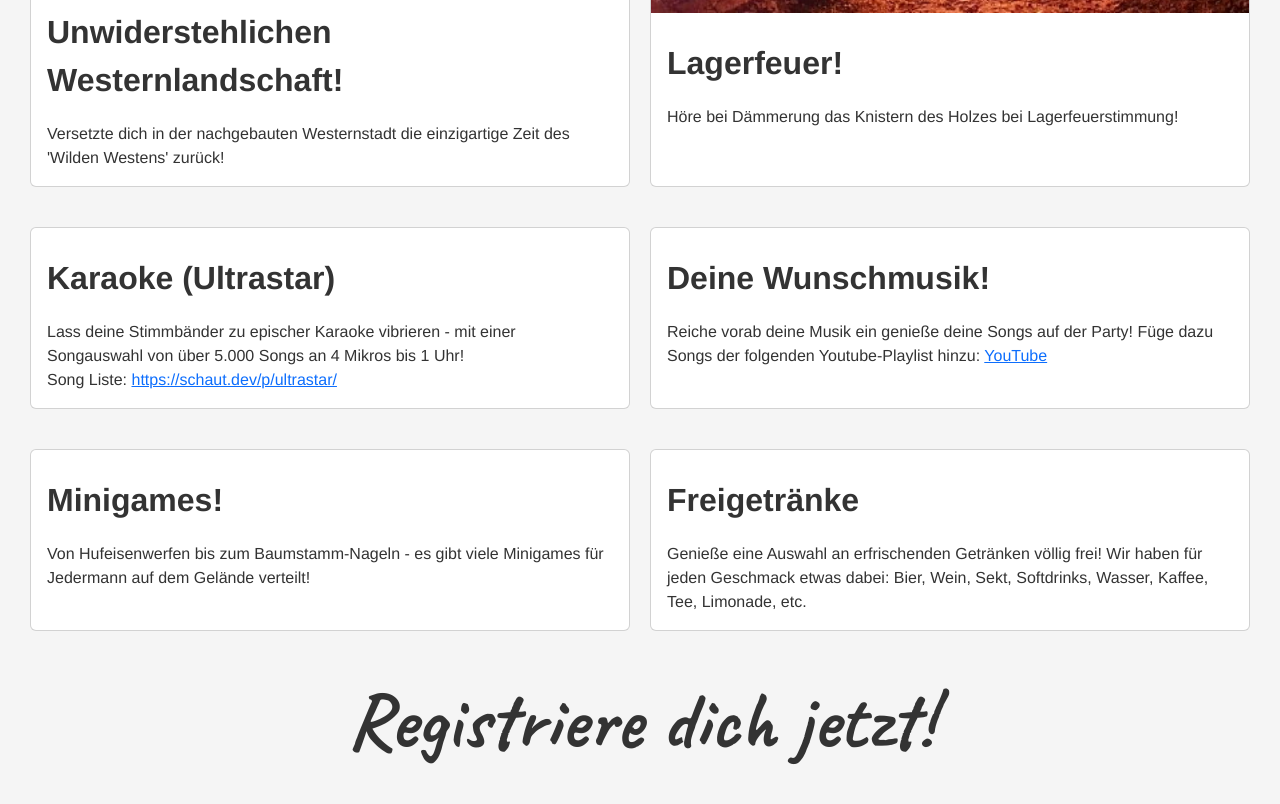
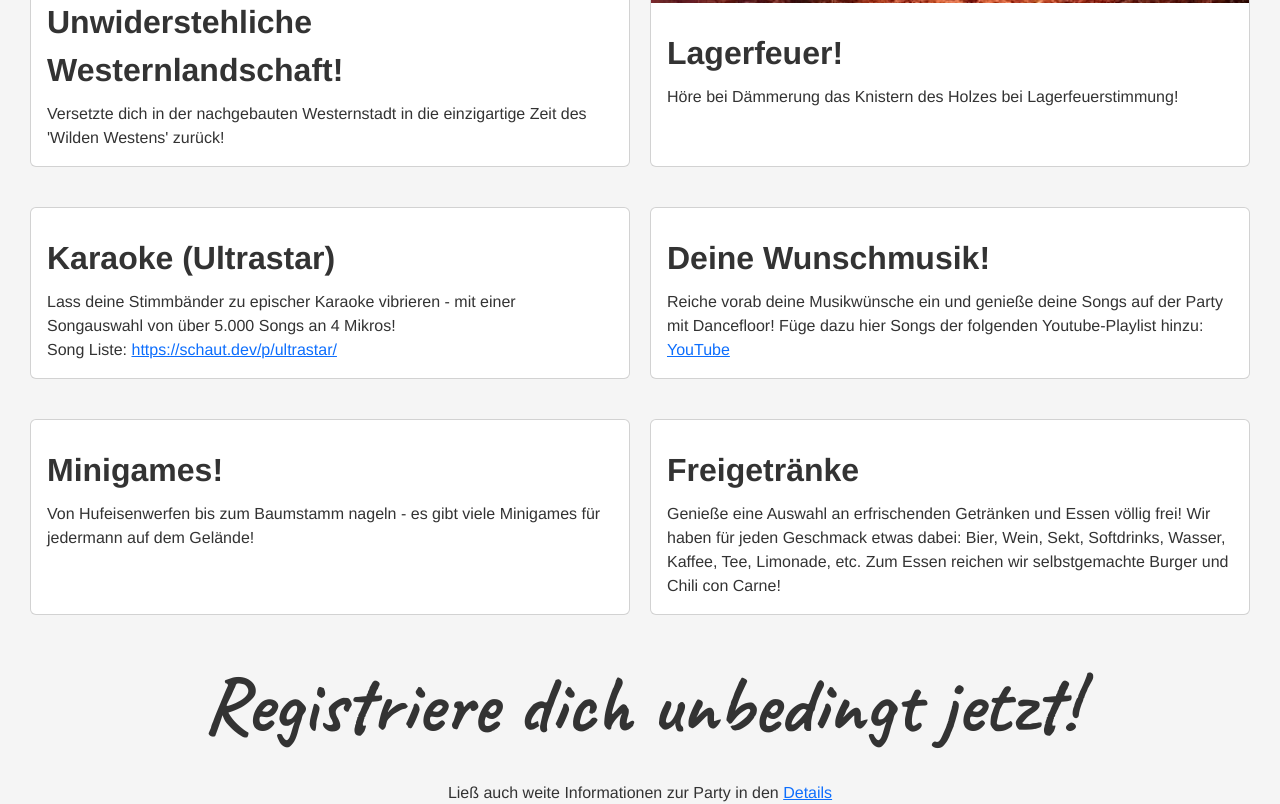
Before and after one commit to Terminus-12/Bday-Clemens, a Vue app: page / in a window 1280 px wide. Shown: the part 700-1504 px from the top of the page. Built offline with nearby package versions, Linux system fonts and the light colour scheme.

Commit message:
fix typos

```diff
--- a/src/assets/css/general_elements.css
+++ b/src/assets/css/general_elements.css
@@ -15,7 +15,7 @@ body {
 
 
 .capture {
-    padding: 10px 0;
+    padding: 10px 0 0;
 }
 
 .join_margin {
--- a/src/components/Home.vue
+++ b/src/components/Home.vue
@@ -22,6 +22,7 @@
         </div>
 
         <p class="capture center huge handwritten"><b>{{ join_title }}</b></p>
+        <p class="center" v-html="join_desc"></p>
 
         <div class="arrows">
             <img id="arrow-down" class="arrow" src="/svg/arrow-down-circle-fill.svg" alt="arrow-down">
@@ -46,8 +47,8 @@ export default {
             adds_title: "Was erwartet dich?",
             adds: [
             {
-              title: "Unwiderstehlichen Westernlandschaft!",
-              desc: "Versetzte dich in der nachgebauten Westernstadt die einzigartige Zeit des 'Wilden Westens' zurück!",
+              title: "Unwiderstehliche Westernlandschaft!",
+              desc: "Versetzte dich in der nachgebauten Westernstadt in die einzigartige Zeit des 'Wilden Westens' zurück!",
               img: "img/saloon.jpg"
             },
             {
@@ -57,28 +58,29 @@ export default {
             },
             {
                 title: "Karaoke (Ultrastar)",
-                desc: "Lass deine Stimmbänder zu epischer Karaoke vibrieren - mit einer Songauswahl von über 5.000 Songs an 4 Mikros bis 1 Uhr!<br>" +
+                desc: "Lass deine Stimmbänder zu epischer Karaoke vibrieren - mit einer Songauswahl von über 5.000 Songs an 4 Mikros!<br>" +
                     "Song Liste: <a href=\"https://schaut.dev/p/ultrastar/\">https://schaut.dev/p/ultrastar/</a>",
                 img: ""
             },
             {
                 title: "Deine Wunschmusik!",
-                desc: "Reiche vorab deine Musik ein genieße deine Songs auf der Party! " +
-                    "Füge dazu Songs der folgenden Youtube-Playlist hinzu: <a href=\"https://www.youtube.com/playlist?list=PLcvH4NFVrtUinn_GklT_iMMBks_6KtgSW&jct=Ef1Tj8sobrkZl6d0CWEDw69MA_9f9Q\" target='_blank'>YouTube</a>",
+                desc: "Reiche vorab deine Musikwünsche ein und genieße deine Songs auf der Party mit Dancefloor! " +
+                    "Füge dazu hier Songs der folgenden Youtube-Playlist hinzu: <a href=\"https://www.youtube.com/playlist?list=PLcvH4NFVrtUinn_GklT_iMMBks_6KtgSW&jct=Ef1Tj8sobrkZl6d0CWEDw69MA_9f9Q\" target='_blank'>YouTube</a>",
                 img: ""
             },
             {
                 title: "Minigames!",
-                desc: "Von Hufeisenwerfen bis zum Baumstamm-Nageln - es gibt viele Minigames für Jedermann auf dem Gelände verteilt!",
+                desc: "Von Hufeisenwerfen bis zum Baumstamm nageln - es gibt viele Minigames für jedermann auf dem Gelände!",
                 img: ""
             },
             {
                 title: "Freigetränke",
-                desc: "Genieße eine Auswahl an erfrischenden Getränken völlig frei! Wir haben für jeden Geschmack etwas dabei: Bier, Wein, Sekt, Softdrinks, Wasser, Kaffee, Tee, Limonade, etc.",
+                desc: "Genieße eine Auswahl an erfrischenden Getränken und Essen völlig frei! Wir haben für jeden Geschmack etwas dabei: Bier, Wein, Sekt, Softdrinks, Wasser, Kaffee, Tee, Limonade, etc. Zum Essen reichen wir selbstgemachte Burger und Chili con Carne!",
                 img: ""
             }],
 
-            join_title: "Registriere dich jetzt!",
+            join_title: "Registriere dich unbedingt jetzt!",
+            join_desc: "Ließ auch weite Informationen zur Party in den <a href=\"/details\">Details</a>",
             join: "JOIN NOW"
         }
     }
--- a/src/components/util/Navbar.vue
+++ b/src/components/util/Navbar.vue
@@ -1,7 +1,7 @@
 <template>
     <nav class="navbar navbar-expand-lg navbar-light bg-light sticky-top">
         <div class="container-fluid">
-            <router-link class="navbar-brand" to="/">Clemens Geburtstag</router-link>
+            <router-link class="navbar-brand" to="/">Clemens 18. Geburtstag</router-link>
             <button class="navbar-toggler" type="button" data-bs-toggle="collapse"
                     data-bs-target="#navbarSupportedContent"
                     aria-controls="navbarSupportedContent" aria-expanded="false" aria-label="Toggle navigation">
```
